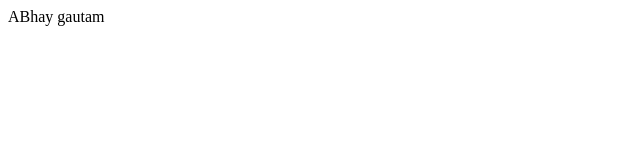
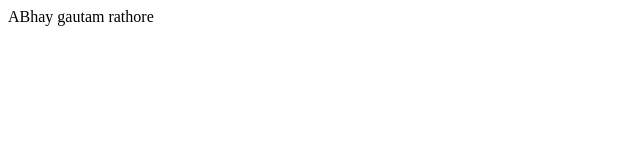
Before and after one commit to srappltd/Day-37-Pokedex, a plain HTML site: page desktop.html in a window 1280 px wide. Shown: the full height of the page, 0-640 px from the left. Drawn offline with Linux system fonts and the light colour scheme.

Commit message:
Update desktop.html

```diff
--- a/desktop.html
+++ b/desktop.html
@@ -8,6 +8,7 @@
 <body>
     <div id="main" class="">
         ABhay gautam
+        rathore
     </div>
 </body>
 </html>
```
